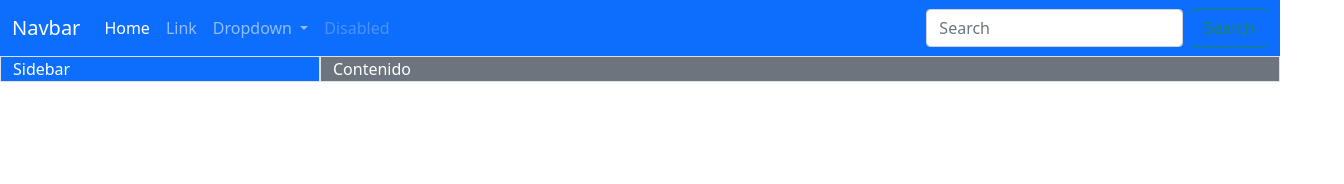
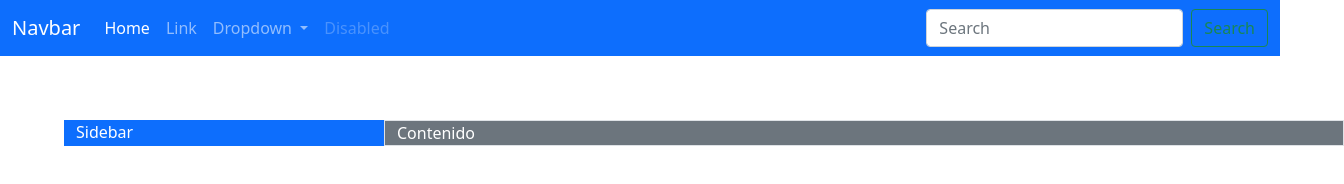
Before and after one commit to ingvega/EJ22_PW3A, a plain HTML site: page unidad3/PlantillaBootstrap/index.html in a window 1280 px wide. Shown: the whole page, 1344 px wide, since content can reach past the window. Drawn offline with nearby package versions, Linux system fonts and the light colour scheme.

Commit message:
Se integra el avance de clase (solo se adicionaron clases para el uso del margen y se reemplazó el margen establecido por bootstrap)

```diff
--- a/unidad3/PlantillaBootstrap/index.html
+++ b/unidad3/PlantillaBootstrap/index.html
@@ -7,7 +7,11 @@
 
     <!-- Bootstrap CSS -->
     <link href="https://cdn.jsdelivr.net/npm/bootstrap@5.1.3/dist/css/bootstrap.min.css" rel="stylesheet" integrity="sha384-1BmE4kWBq78iYhFldvKuhfTAU6auU8tT94WrHftjDbrCEXSU1oBoqyl2QvZ6jIW3" crossorigin="anonymous">
-
+    <style>
+      .margen{
+        margin: 4rem!important;
+      }
+    </style>
     <title>Hello, world!</title>
   </head>
   <body>
@@ -47,9 +51,9 @@
           </div>
         </div>
       </nav>
-    <div class="container-fluid">
+    <div class="my-2 margen container-fluid">
         <div class="row text-white">
-            <div class="col-md-3 border bg-primary">
+            <div class="col-md-3 bg-primary">
               Sidebar
             <a href=""></a>
             </div>
```
